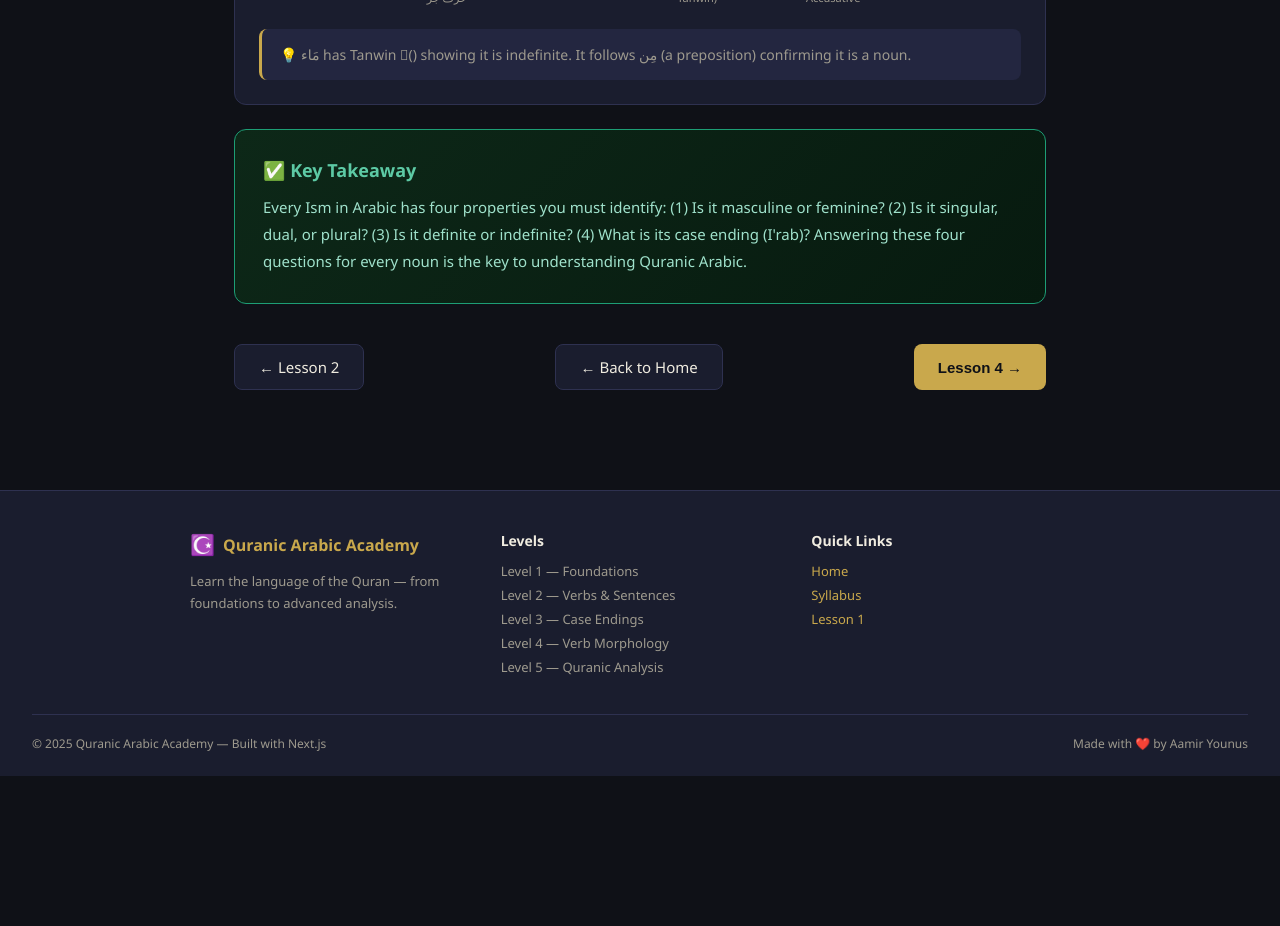
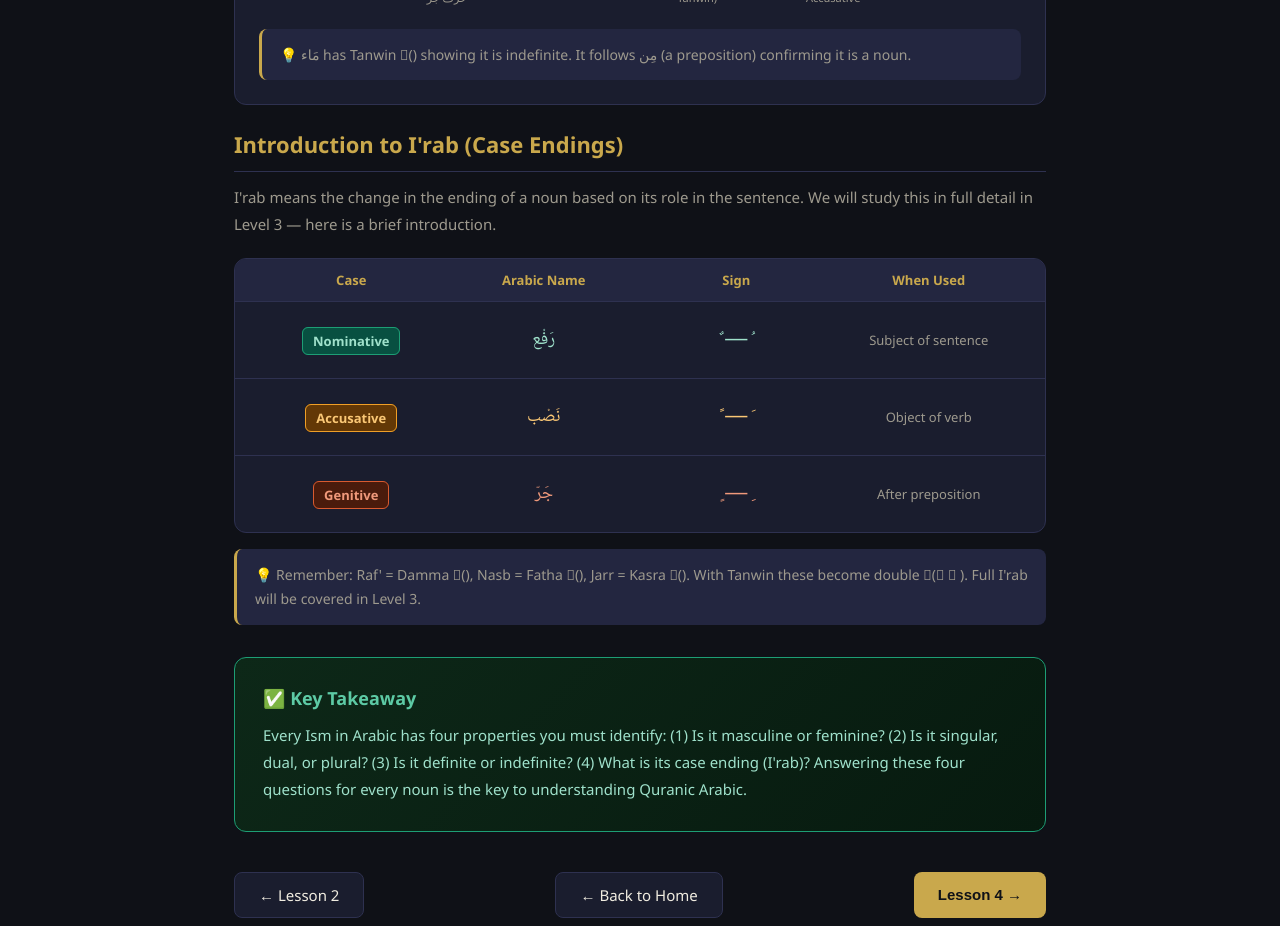
Before and after one commit to aamiryounus/arabic-grammar, a Next.js app: page /lessons/3 in a window 1280 px wide. Shown: the part 3300-4226 px from the top of the page. Before the commit the page ends 4076 px from the top, so only its background shows below. Built offline with nearby package versions, Linux system fonts and the light colour scheme.

Commit message:
Added Iraab table to Lesson 3

```diff
--- a/src/app/lessons/3/page.js
+++ b/src/app/lessons/3/page.js
@@ -356,6 +356,85 @@ function LessonContent() {
             </div>
           </div>
         ))}
+        {/* I'rab Section */}
+<h2 className={isUrdu ? "urdu" : ""} style={{ fontSize: "22px", fontWeight: "700", color: "var(--color-primary)", marginBottom: "12px", paddingBottom: "12px", borderBottom: "1px solid var(--color-border)", marginTop: "8px" }}>
+  {isUrdu ? "اعراب کا تعارف — الإعراب" : "Introduction to I'rab (Case Endings)"}
+</h2>
+
+<p className={isUrdu ? "urdu" : ""} style={{ fontSize: "15px", color: "var(--color-text-muted)", marginBottom: "20px", lineHeight: "1.8" }}>
+  {isUrdu
+    ? "اعراب کا مطلب ہے اسم کے آخر میں حرکت کا بدلنا۔ جملے میں اسم کا کردار بتاتا ہے کہ اس پر کون سی حرکت آئے گی۔ یہ موضوع سطح ۳ میں تفصیل سے پڑھا جائے گا۔"
+    : "I'rab means the change in the ending of a noun based on its role in the sentence. We will study this in full detail in Level 3 — here is a brief introduction."}
+</p>
+
+{/* I'rab Table */}
+<div style={{ backgroundColor: "var(--color-surface)", border: "1px solid var(--color-border)", borderRadius: "12px", overflow: "hidden", marginBottom: "16px" }}>
+
+  {/* Table Header */}
+  <div style={{ display: "grid", gridTemplateColumns: "1fr 1fr 1fr 1fr", backgroundColor: "var(--color-surface2)", padding: "12px 20px", borderBottom: "1px solid var(--color-border)" }}>
+    {[
+      isUrdu ? "اعراب" : "Case",
+      isUrdu ? "عربی نام" : "Arabic Name",
+      isUrdu ? "علامت" : "Sign",
+      isUrdu ? "کب آتا ہے" : "When Used",
+    ].map((h, i) => (
+      <div key={i} className={isUrdu ? "urdu" : ""} style={{ fontSize: "13px", fontWeight: "700", color: "var(--color-primary)", textAlign: "center" }}>
+        {h}
+      </div>
+    ))}
+  </div>
+
+  {/* Row 1 — Raf' */}
+  <div style={{ display: "grid", gridTemplateColumns: "1fr 1fr 1fr 1fr", padding: "16px 20px", borderBottom: "1px solid var(--color-border)", alignItems: "center" }}>
+    <div style={{ textAlign: "center" }}>
+      <span style={{ backgroundColor: "#085041", border: "1px solid #1d9e75", borderRadius: "6px", padding: "4px 10px", fontSize: "13px", color: "#9fe1cb", fontWeight: "600" }}>
+        {isUrdu ? "رفع" : "Nominative"}
+      </span>
+    </div>
+    <div className="arabic" style={{ fontSize: "18px", color: "#9fe1cb", textAlign: "center" }}>رَفْع</div>
+    <div className="arabic" style={{ fontSize: "22px", color: "#9fe1cb", textAlign: "center", fontWeight: "700" }}>ُ — ٌ</div>
+    <div className={isUrdu ? "urdu" : ""} style={{ fontSize: "13px", color: "var(--color-text-muted)", textAlign: "center", lineHeight: "1.6" }}>
+      {isUrdu ? "جملے کا فاعل یا مبتدا" : "Subject of sentence"}
+    </div>
+  </div>
+
+  {/* Row 2 — Nasb */}
+  <div style={{ display: "grid", gridTemplateColumns: "1fr 1fr 1fr 1fr", padding: "16px 20px", borderBottom: "1px solid var(--color-border)", alignItems: "center" }}>
+    <div style={{ textAlign: "center" }}>
+      <span style={{ backgroundColor: "#633806", border: "1px solid #ef9f27", borderRadius: "6px", padding: "4px 10px", fontSize: "13px", color: "#fac775", fontWeight: "600" }}>
+        {isUrdu ? "نصب" : "Accusative"}
+      </span>
+    </div>
+    <div className="arabic" style={{ fontSize: "18px", color: "#fac775", textAlign: "center" }}>نَصْب</div>
+    <div className="arabic" style={{ fontSize: "22px", color: "#fac775", textAlign: "center", fontWeight: "700" }}>َ — ً</div>
+    <div className={isUrdu ? "urdu" : ""} style={{ fontSize: "13px", color: "var(--color-text-muted)", textAlign: "center", lineHeight: "1.6" }}>
+      {isUrdu ? "فعل کا مفعول" : "Object of verb"}
+    </div>
+  </div>
+
+  {/* Row 3 — Jarr */}
+  <div style={{ display: "grid", gridTemplateColumns: "1fr 1fr 1fr 1fr", padding: "16px 20px", alignItems: "center" }}>
+    <div style={{ textAlign: "center" }}>
+      <span style={{ backgroundColor: "#4a1b0c", border: "1px solid #d85a30", borderRadius: "6px", padding: "4px 10px", fontSize: "13px", color: "#f0997b", fontWeight: "600" }}>
+        {isUrdu ? "جر" : "Genitive"}
+      </span>
+    </div>
+    <div className="arabic" style={{ fontSize: "18px", color: "#f0997b", textAlign: "center" }}>جَرّ</div>
+    <div className="arabic" style={{ fontSize: "22px", color: "#f0997b", textAlign: "center", fontWeight: "700" }}>ِ — ٍ</div>
+    <div className={isUrdu ? "urdu" : ""} style={{ fontSize: "13px", color: "var(--color-text-muted)", textAlign: "center", lineHeight: "1.6" }}>
+      {isUrdu ? "حرف جر کے بعد" : "After preposition"}
+    </div>
+  </div>
+</div>
+
+{/* I'rab Note */}
+<div style={{ backgroundColor: "var(--color-surface2)", borderRadius: "8px", padding: "14px 18px", borderLeft: "3px solid var(--color-primary)", marginBottom: "32px" }}>
+  <p className={isUrdu ? "urdu" : ""} style={{ fontSize: "14px", color: "var(--color-text-muted)", lineHeight: "1.7" }}>
+    💡 {isUrdu
+      ? "یاد رہے: رفع = پیش (ُ)، نصب = زبر (َ)، جر = زیر (ِ)۔ تنوین میں یہی حرکات دوہری ہو جاتی ہیں (ٌ ً ٍ)۔ مکمل اعراب سطح ۳ میں پڑھا جائے گا۔"
+      : "Remember: Raf' = Damma (ُ), Nasb = Fatha (َ), Jarr = Kasra (ِ). With Tanwin these become double (ٌ ً ٍ). Full I'rab will be covered in Level 3."}
+  </p>
+</div>
 
         {/* Key Takeaway */}
         <div style={{ background: "linear-gradient(135deg, #0d2818, #071a0f)", border: "1px solid #1d9e75", borderRadius: "12px", padding: "28px", marginBottom: "40px" }}>
```
